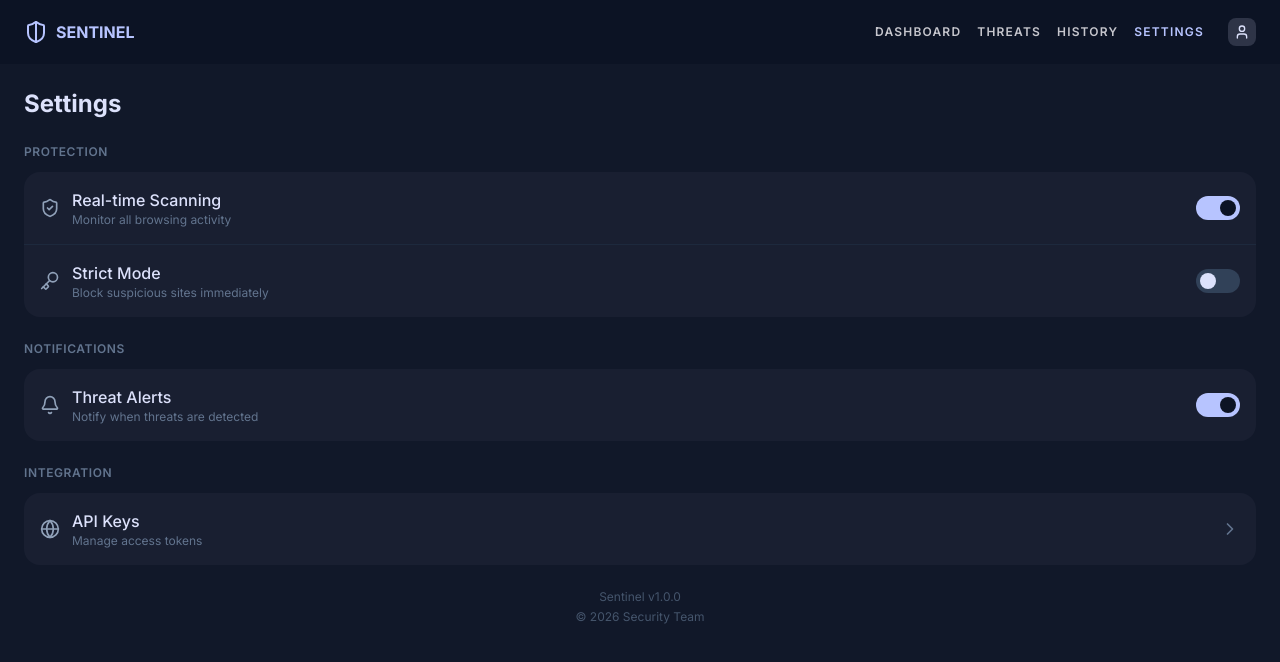
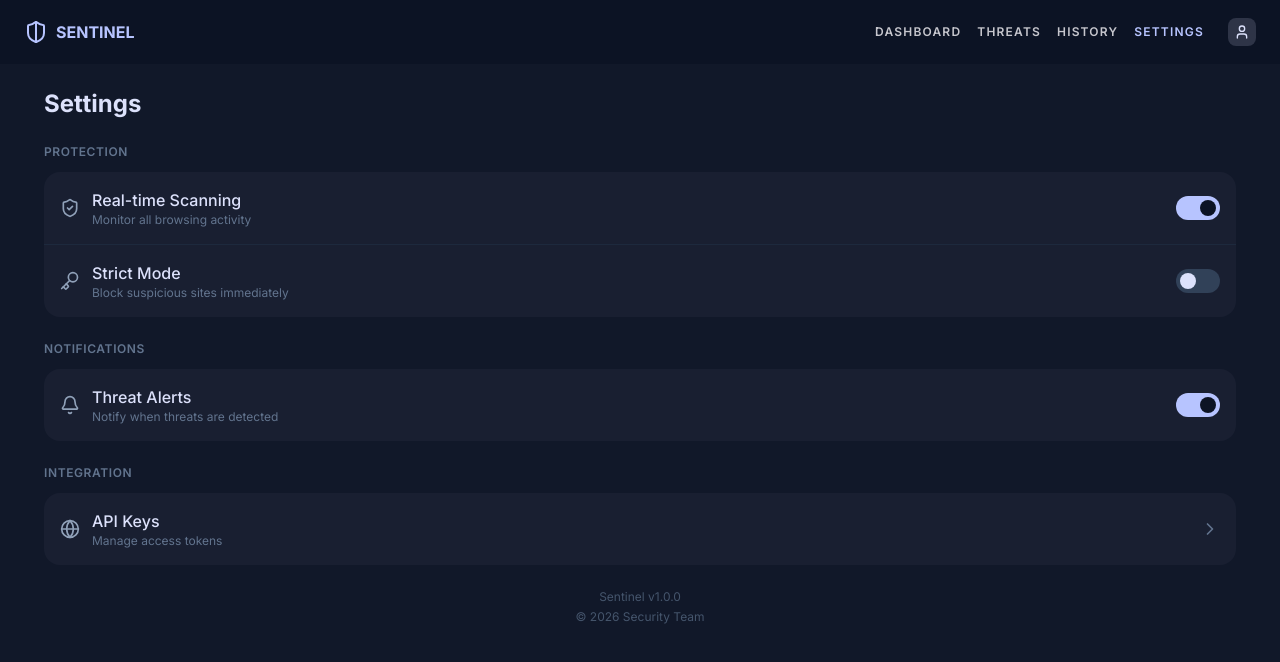
Before and after one commit to theeBajber/Sentinel, a Next.js app: page /settings in a window 1280 px wide. Shown: the top 662 px of the page. Built offline with nearby package versions, Linux system fonts and the light colour scheme; sample sign-in values are in the browser's storage.

Commit message:
Fixed /settings ui to match other screens

```diff
--- a/app/settings/page.tsx
+++ b/app/settings/page.tsx
@@ -10,7 +10,7 @@ export default function Settings() {
   const [strictMode, setStrictMode] = useState(false);
 
   return (
-    <main className="p-6 w-full">
+    <main className="min-h-screen p-6 w-full max-w-310">
       <h1 className="mb-6 text-2xl font-bold text-text-primary">Settings</h1>
 
       <section className="mb-6">
```
